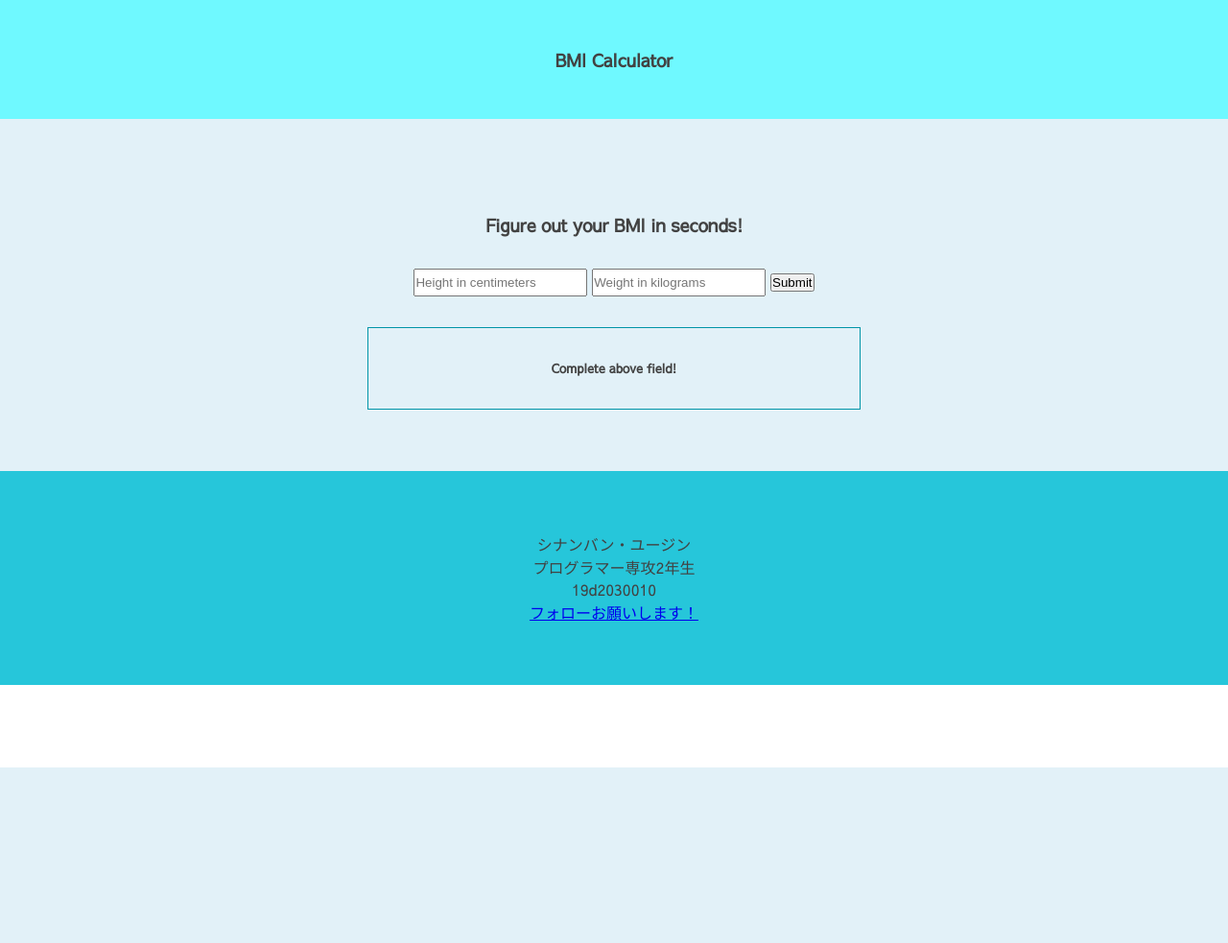
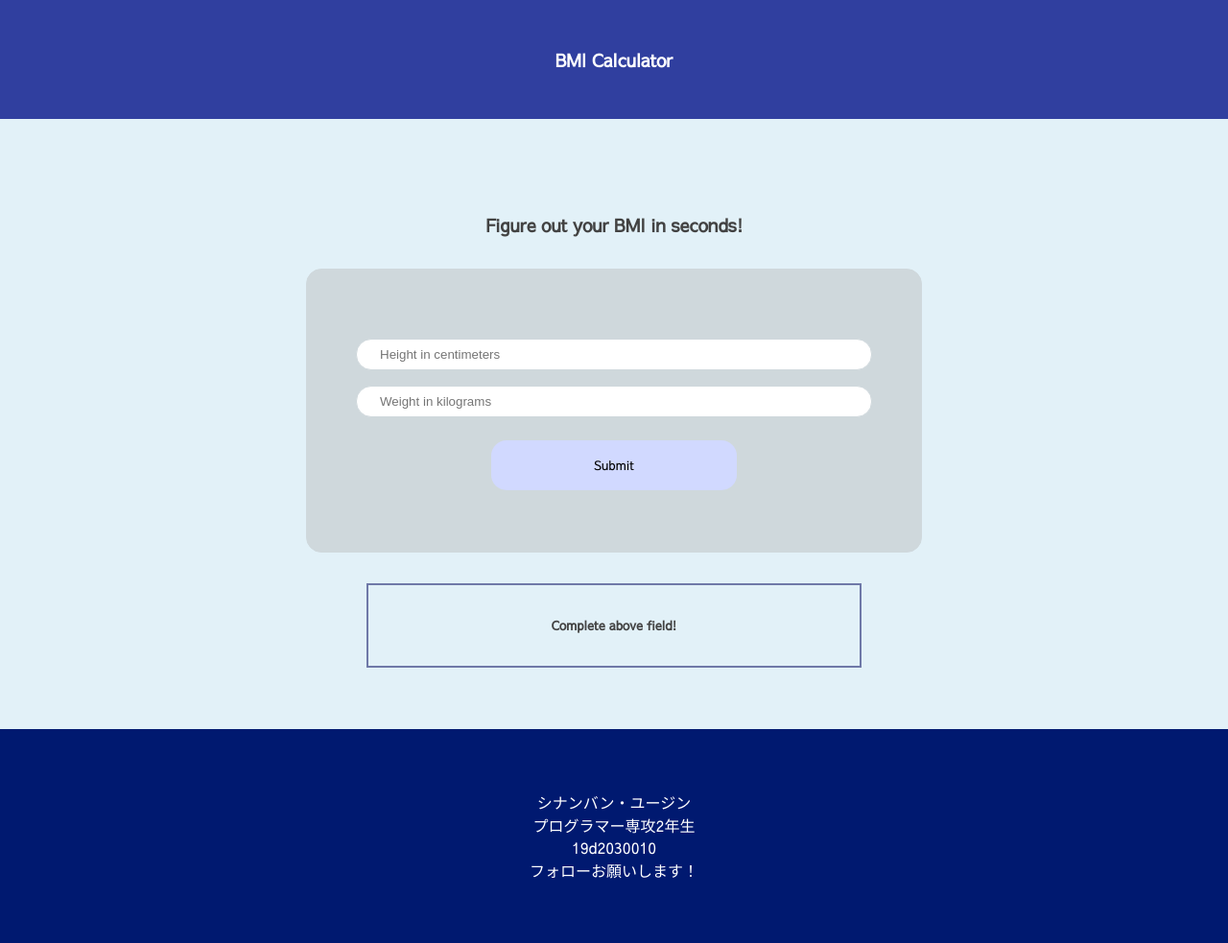
Before and after one commit to eugenesinamban/bmi-calculator, a PHP site: page / in a window 1280 px wide. Shown: the whole page at 96% size. Before the commit the page ends 800 px from the top, so only its background shows below. Run offline with PHP 8.4, Linux system fonts and the light colour scheme.

Commit message:
update style

```diff
--- a/css/style.css
+++ b/css/style.css
@@ -13,7 +13,8 @@ body {
 
 header {
     padding: 3rem 0;
-    background: #6ff9ff;
+    background: #303f9f;
+    color: #ffffff;
 }
 
 main {
@@ -25,15 +26,47 @@ main #main-label {
     padding: 2rem 0;
 }
 
+main .box {
+    padding: 4rem 0;
+    width: 50%;
+    background: #cfd8dc;
+    border: #cfd8dc 1px solid;
+    border-radius: 1rem;
+}
+
 main .input {
-    padding: 0.3rem 0;
+    padding: 0.5rem 0 0.5rem 1.5rem;
+    margin: 0.5rem auto;
+    width: 80%;
+    border-radius: 1rem;
+    border: #cfd8dc 1px solid;
+}
+
+main .input:focus {
+    outline: 0 !important;
+    border: #6f79a8 1px solid;
+}
+
+main .input:active {
+    border-radius: 1rem;
+    border: #d1d9ff 1px solid;
+}
+
+main #submit-button {
+    width: 40%;
+    background: #d1d9ff;
+    padding: 1rem 0;
+    margin: 1rem 0 0;
+    border: 0px solid #fff;
+    font-family: 'Sawarabi Gothic', sans-serif;
+    border-radius: 1rem;
 }
 
 main #result {
     padding: 2rem 0;
     margin: 2rem auto 0;
     width: 40%;
-    border: #0095a8 solid 1px;
+    border: #6f79a8 solid 2px;
 }
 
 #bmi, #description {
@@ -43,5 +76,11 @@ main #result {
 
 footer {
     padding: 4rem 0;
-    background: #26c6da;
+    background: #001970;
+    color: #ffffff;
 }
+
+footer a {
+    color: #ffffff;
+    text-decoration: none;
+}
--- a/views/index.html.twig
+++ b/views/index.html.twig
@@ -16,9 +16,11 @@
         <h3 id="main-label">Figure out your BMI in seconds!</h3>
 
         <form action="#" method="get">
-            <input type="number" placeholder="Height in centimeters" name="height" id="height" class="input">
-            <input type="number" placeholder="Weight in kilograms" name="weight" id="weight" class="input">
-            <input type="submit" value="Submit" id="submit-button">
+            <div class="box">
+                <input type="number" placeholder="Height in centimeters" name="height" id="height" class="input">
+                <input type="number" placeholder="Weight in kilograms" name="weight" id="weight" class="input">
+                <input type="submit" value="Submit" id="submit-button">
+            </div>
         </form>
         <div id="result">
             <h5 id="bmi">{{ bmi ?? 'Complete above field!'}}</h5>
```
